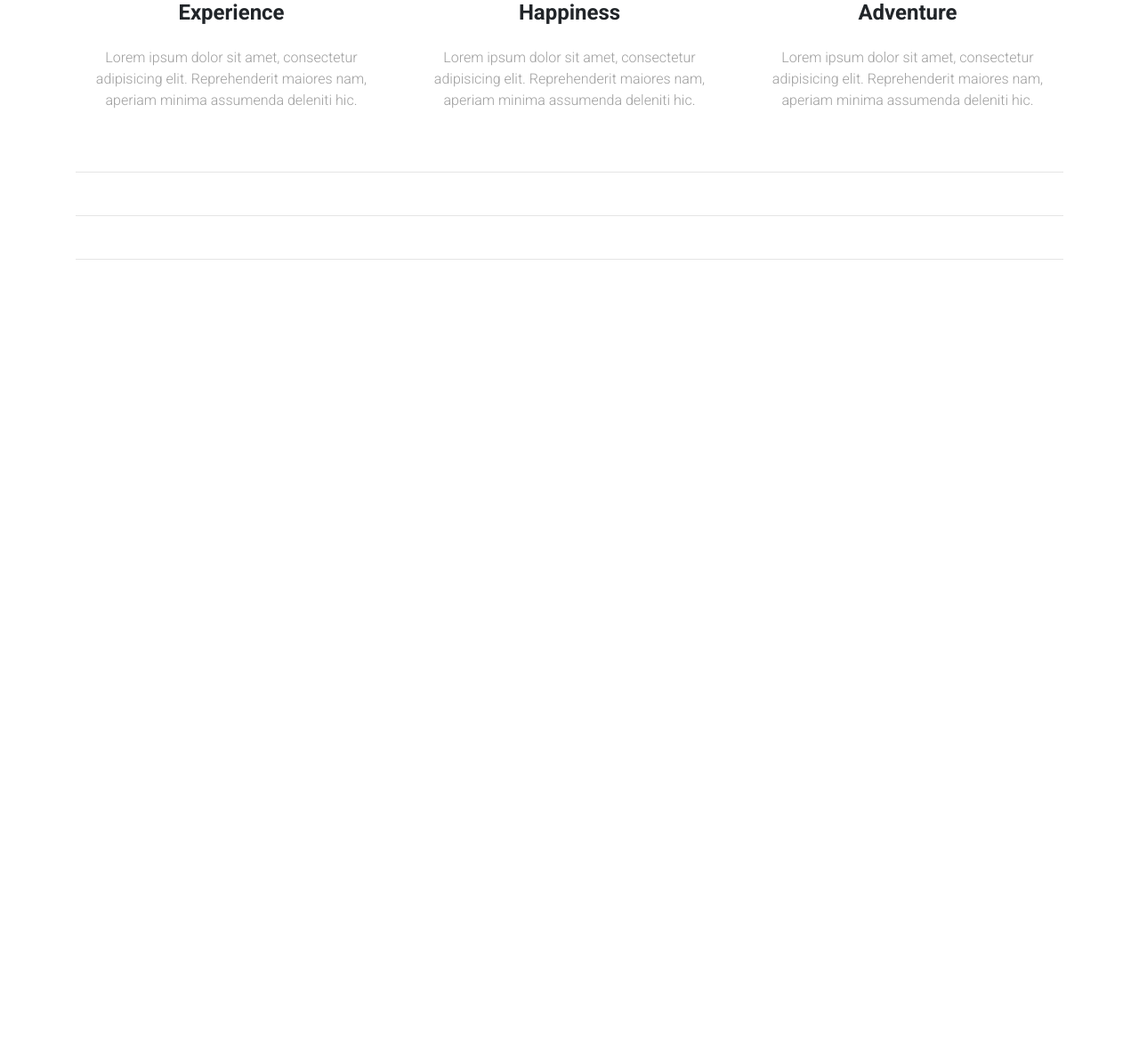
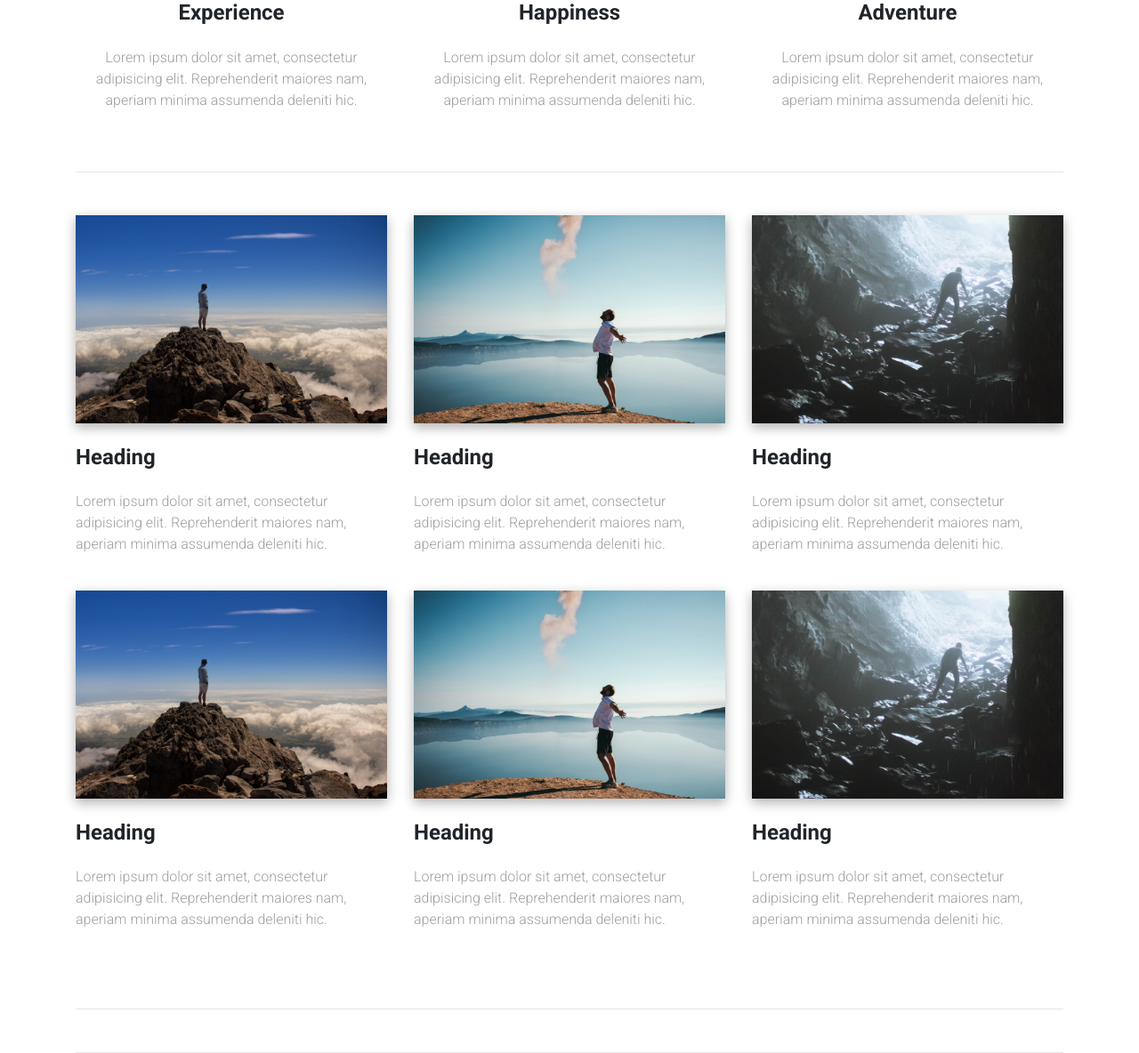
Before and after one commit to Mbell42/MDB_LandingPage-Template, a PHP site: page / in a window 1280 px wide. Shown: the part 1134-2318 px from the top of the page at 89% size. Before the commit the page ends 1426 px from the top, so only its background shows below. Run offline with PHP 8.4, Linux system fonts and the light colour scheme; some libraries are stand-ins or nearby versions.

Commit message:
Added new images for 'Examples' section.  I then updated folder structure for how working and final images.  I then added two rows of three columns with example text and images.

```diff
--- a/css/style.css
+++ b/css/style.css
@@ -6,7 +6,7 @@ header,
 }
 
 #intro {
-    background: url("../img/benjamin-voros-phIFdC6lA4E-unsplash_1920x1280_compressed.jpg")no-repeat center center fixed;
+    background: url("../img/final/benjamin-voros-phIFdC6lA4E-unsplash_1920x1280-min.jpg")no-repeat center center fixed;
     -webkit-background-size: cover;
     -moz-background-size: cover;
     -o-background-size: cover;
--- a/index.html
+++ b/index.html
@@ -168,7 +168,142 @@
 
     <!-- Section: Examples -->
     <section id="examples">
+      <!-- Grid Row-->
+      <div class="row">
 
+        <!-- Grid Column -->
+        <div class="col-lg-4 col-md-12 mb-4">
+          <div class="view overlay z-depth-1-half">
+            <img src="img/final/pascal-habermann-pqHRNS8Mojc-unsplash_1920x1280-min.jpg" class="img-fluid" alt="">
+            <a href="#!">
+              <!-- <div class="mask rgba-white-slight"></div> -->
+              <div class="mask flex-center">
+                <p class="white-text">Image Title</p>
+              </div>
+            </a>
+          </div>
+
+          <h4 class="my-4 font-weight-bold">Heading</h4>
+          <p class="grey-text">
+            Lorem ipsum dolor sit amet, consectetur adipisicing elit. Reprehenderit maiores nam,
+              aperiam minima
+              assumenda deleniti hic.
+          </p>
+        </div>
+        <!-- ./Grid Column -->
+
+        <!-- Grid Column -->
+        <div class="col-lg-4 col-md-6 mb-4">
+          <div class="view overlay z-depth-1-half">
+            <img src="img/final/kal-visuals-aK4iPNYipnU-unsplash_1920x1280-min.jpg" class="img-fluid" alt="">
+            <a href="#!">
+              <!-- <div class="mask rgba-white-slight"></div> -->
+              <div class="mask flex-center">
+                <p class="white-text">Image Title</p>
+              </div>
+            </a>
+          </div>
+
+          <h4 class="my-4 font-weight-bold">Heading</h4>
+          <p class="grey-text">
+            Lorem ipsum dolor sit amet, consectetur adipisicing elit. Reprehenderit maiores nam,
+              aperiam minima
+              assumenda deleniti hic.
+          </p>
+        </div>
+        <!-- ./Grid Column-->
+
+        <!--Grid Column-->
+        <div class="col-lg-4 col-md-6 mb-4">
+          <div class="view overlay z-depth-1-half">
+            <img src="img/final/adam-bixby-pLsphJKrAkk-unsplash_1920x1280-min.jpg" class="img-fluid" alt="">
+            <a href="#!">
+              <!-- <div class="mask rgba-white-slight"></div> -->
+              <div class="mask flex-center">
+                <p class="white-text">Image Title</p>
+              </div>
+            </a>
+          </div>
+
+          <h4 class="my-4 font-weight-bold">Heading</h4>
+          <p class="grey-text">
+            Lorem ipsum dolor sit amet, consectetur adipisicing elit. Reprehenderit maiores nam,
+              aperiam minima
+              assumenda deleniti hic.
+          </p>
+        </div>
+        <!-- ./Grid Column-->
+
+    </div>
+    <!--./Grid Row-->
+
+    <!-- Grid Row-->
+    <div class="row">
+
+      <!-- Grid Column -->
+      <div class="col-lg-4 col-md-12 mb-4">
+        <div class="view overlay z-depth-1-half">
+          <img src="img/final/pascal-habermann-pqHRNS8Mojc-unsplash_1920x1280-min.jpg" class="img-fluid" alt="">
+          <a href="#!">
+            <!-- <div class="mask rgba-white-slight"></div> -->
+            <div class="mask flex-center">
+              <p class="white-text">Image Title</p>
+            </div>
+          </a>
+        </div>
+
+        <h4 class="my-4 font-weight-bold">Heading</h4>
+        <p class="grey-text">
+          Lorem ipsum dolor sit amet, consectetur adipisicing elit. Reprehenderit maiores nam,
+            aperiam minima
+            assumenda deleniti hic.
+        </p>
+      </div>
+      <!-- ./Grid Column -->
+
+      <!-- Grid Column -->
+      <div class="col-lg-4 col-md-6 mb-4">
+        <div class="view overlay z-depth-1-half">
+          <img src="img/final/kal-visuals-aK4iPNYipnU-unsplash_1920x1280-min.jpg" class="img-fluid" alt="">
+          <a href="#!">
+            <!-- <div class="mask rgba-white-slight"></div> -->
+            <div class="mask flex-center">
+              <p class="white-text">Image Title</p>
+            </div>
+          </a>
+        </div>
+
+        <h4 class="my-4 font-weight-bold">Heading</h4>
+        <p class="grey-text">
+          Lorem ipsum dolor sit amet, consectetur adipisicing elit. Reprehenderit maiores nam,
+            aperiam minima
+            assumenda deleniti hic.
+        </p>
+      </div>
+      <!-- ./Grid Column-->
+
+      <!--Grid Column-->
+      <div class="col-lg-4 col-md-6 mb-4">
+        <div class="view overlay z-depth-1-half">
+          <img src="img/final/adam-bixby-pLsphJKrAkk-unsplash_1920x1280-min.jpg" class="img-fluid" alt="">
+          <a href="#!">
+            <!-- <div class="mask rgba-white-slight"></div> -->
+            <div class="mask flex-center">
+              <p class="white-text">Image Title</p>
+            </div>
+          </a>
+        </div>
+
+        <h4 class="my-4 font-weight-bold">Heading</h4>
+        <p class="grey-text">
+          Lorem ipsum dolor sit amet, consectetur adipisicing elit. Reprehenderit maiores nam,
+            aperiam minima
+            assumenda deleniti hic.
+        </p>
+      </div>
+      <!-- ./Grid Column-->
+  </div>
+  <!--./Grid row-->
 
     </section>
     <!-- ./Section: Examples -->
```
Also changed, not shown: img/_working/adam-bixby-pLsphJKrAkk-unsplash_1920x1280.jpg (added), img/_working/benjamin-voros-phIFdC6lA4E-unsplash.jpg (deleted), img/_working/kal-visuals-aK4iPNYipnU-unsplash_1920x1280.jpg (added), img/_working/pascal-habermann-pqHRNS8Mojc-unsplash_1920x1280.jpg (added), img/final/adam-bixby-pLsphJKrAkk-unsplash_1920x1280-min.jpg (added), img/final/benjamin-voros-phIFdC6lA4E-unsplash_1920x1280-min.jpg (renamed from img/benjamin-voros-phIFdC6lA4E-unsplash_1920x1280_compressed.jpg), img/final/kal-visuals-aK4iPNYipnU-unsplash_1920x1280-min.jpg (added), img/final/pascal-habermann-pqHRNS8Mojc-unsplash_1920x1280-min.jpg (added), img/originals_stock-free_unsplash/adam-bixby-pLsphJKrAkk-unsplash.jpg (added), img/originals_stock-free_unsplash/kal-visuals-aK4iPNYipnU-unsplash.jpg (added), 5 other files.
